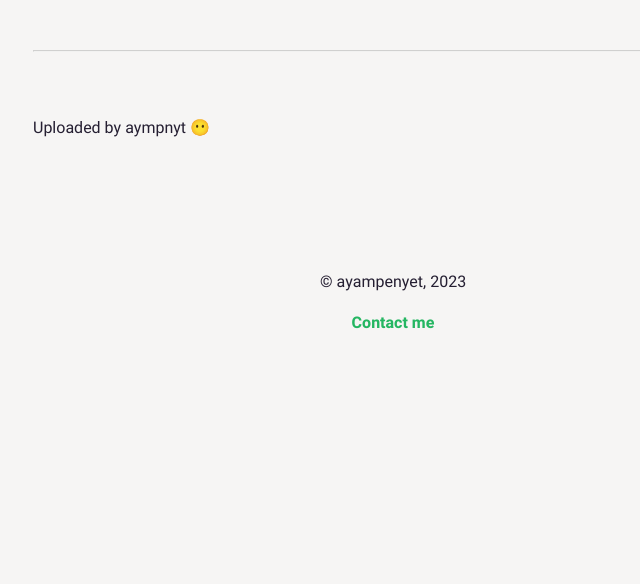
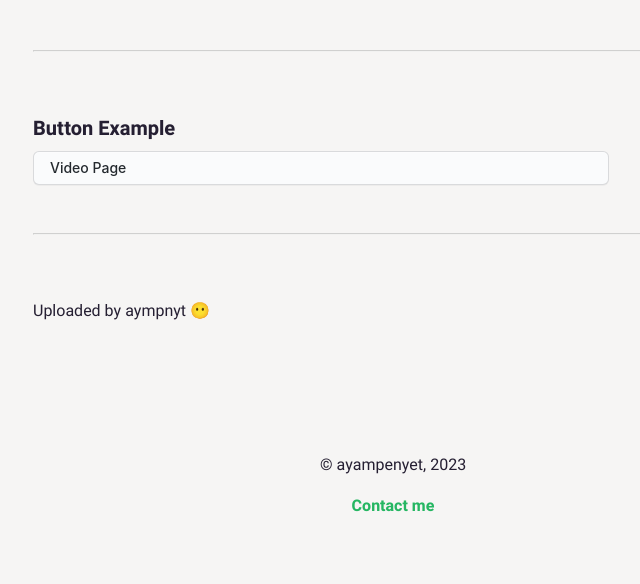
Before and after one commit to ImPeekaboo/blog, a Jekyll site: the page built from image.md, in a window 1280 px wide. Shown: the part 891-1475 px from the top of the page, without its empty margins (247-887 px from the left). Built offline with Jekyll 4.4.1, drawn with Linux system fonts in a browser that asks for light colours; before the commit the page ends 1292 px from its top, so only the background shows below that.

Commit message:
Update image.md

```diff
--- a/image.md
+++ b/image.md
@@ -16,4 +16,14 @@ This is example page for image display.
 
 ---
 
+## Button Example
+
+<div class="container">
+  <a href="video.md" class="button" role="button">
+    Video Page
+  </a>
+</div>
+
+---
+
 Uploaded by aympnyt 😶
```
